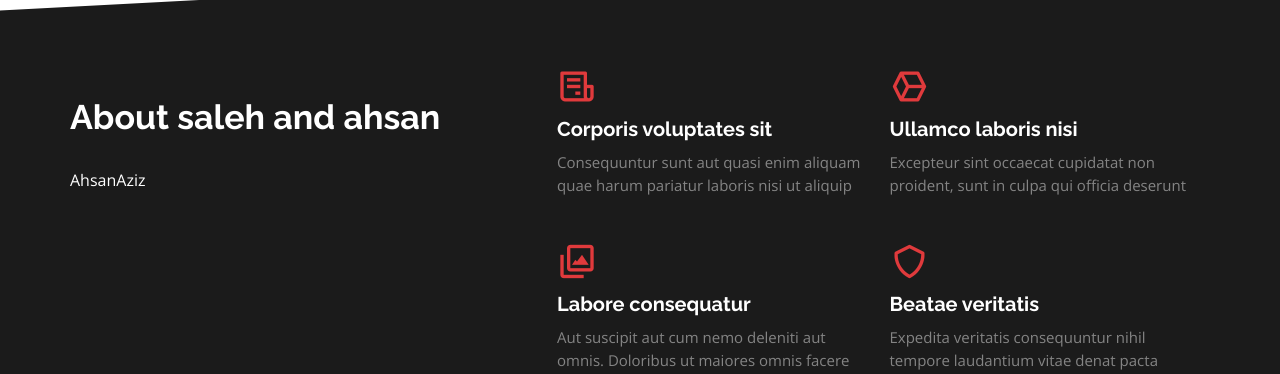
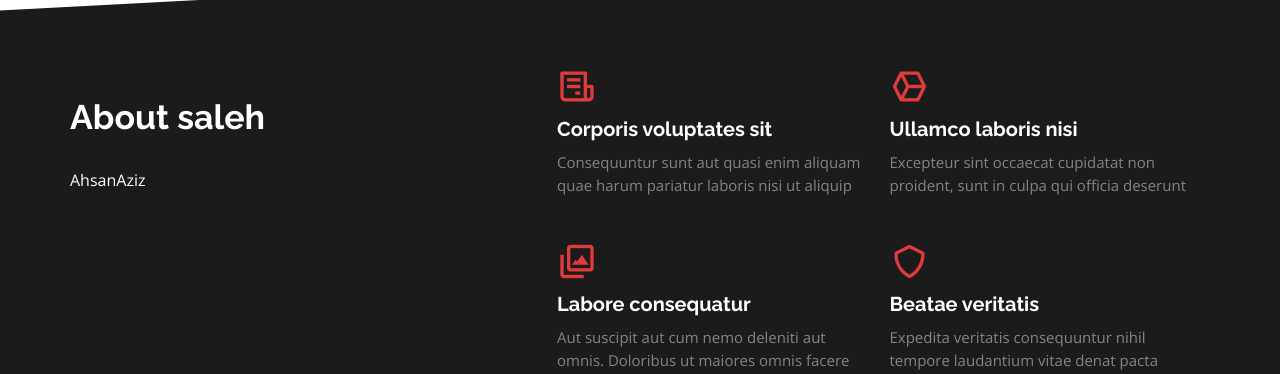
Before and after one commit to salehge901/FYP.github.io, a Django app: page /about in a window 1280 px wide. Shown: the part 83-457 px from the top of the page. Run offline with Django 3.2, Linux system fonts and the light colour scheme; some libraries are stand-ins or nearby versions.

Commit message:
update
ahsan

```diff
--- a/fyproject/templates/vib/about.html
+++ b/fyproject/templates/vib/about.html
@@ -11,7 +11,7 @@
         <div class="row no-gutters">
           <div class="content col-xl-5 d-flex align-items-stretch">
             <div class="content">
-              <h3>About saleh and ahsan</h3>
+              <h3>About saleh </h3>
                 <p>AhsanAziz </p>
             </div>
 
```
